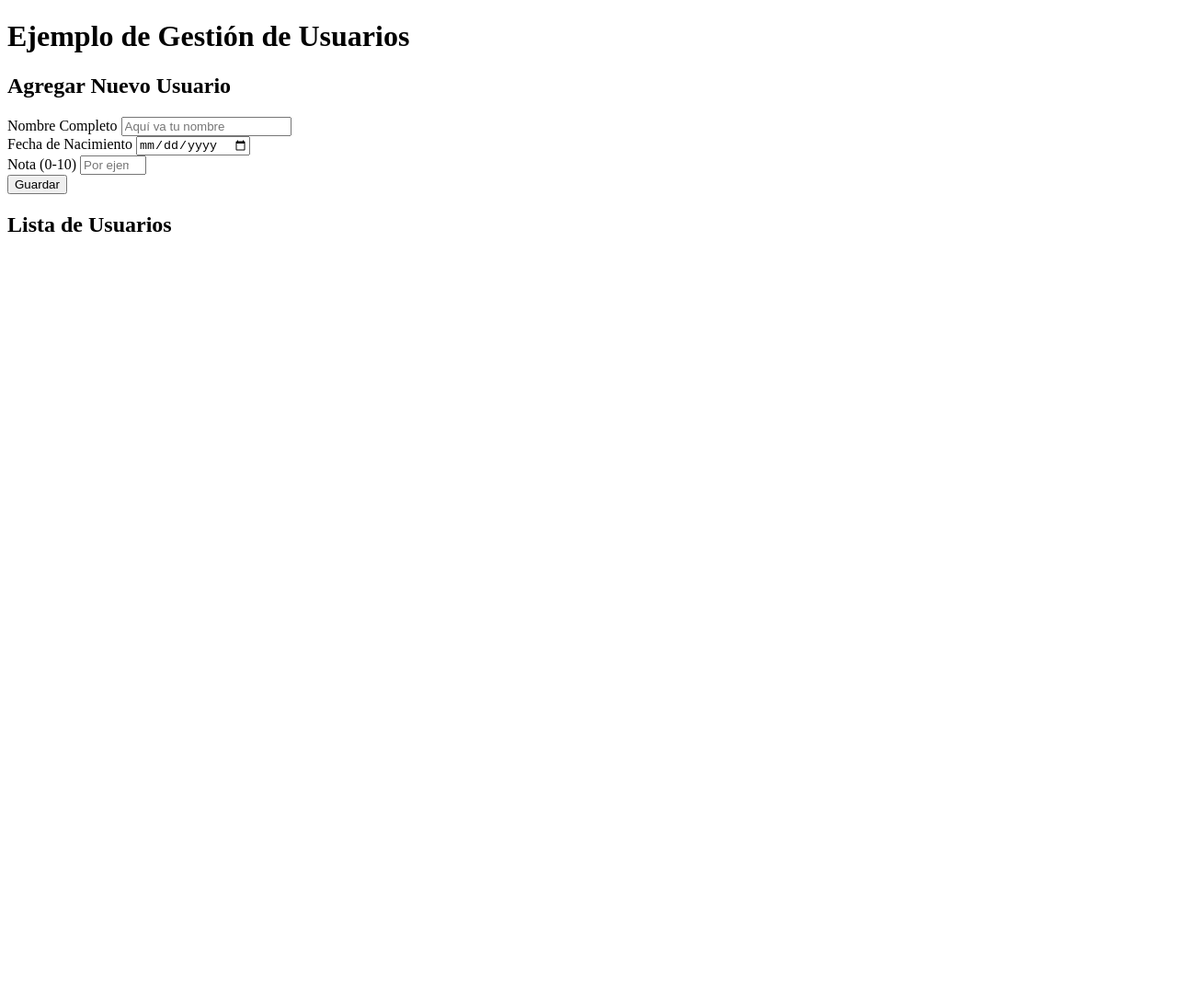
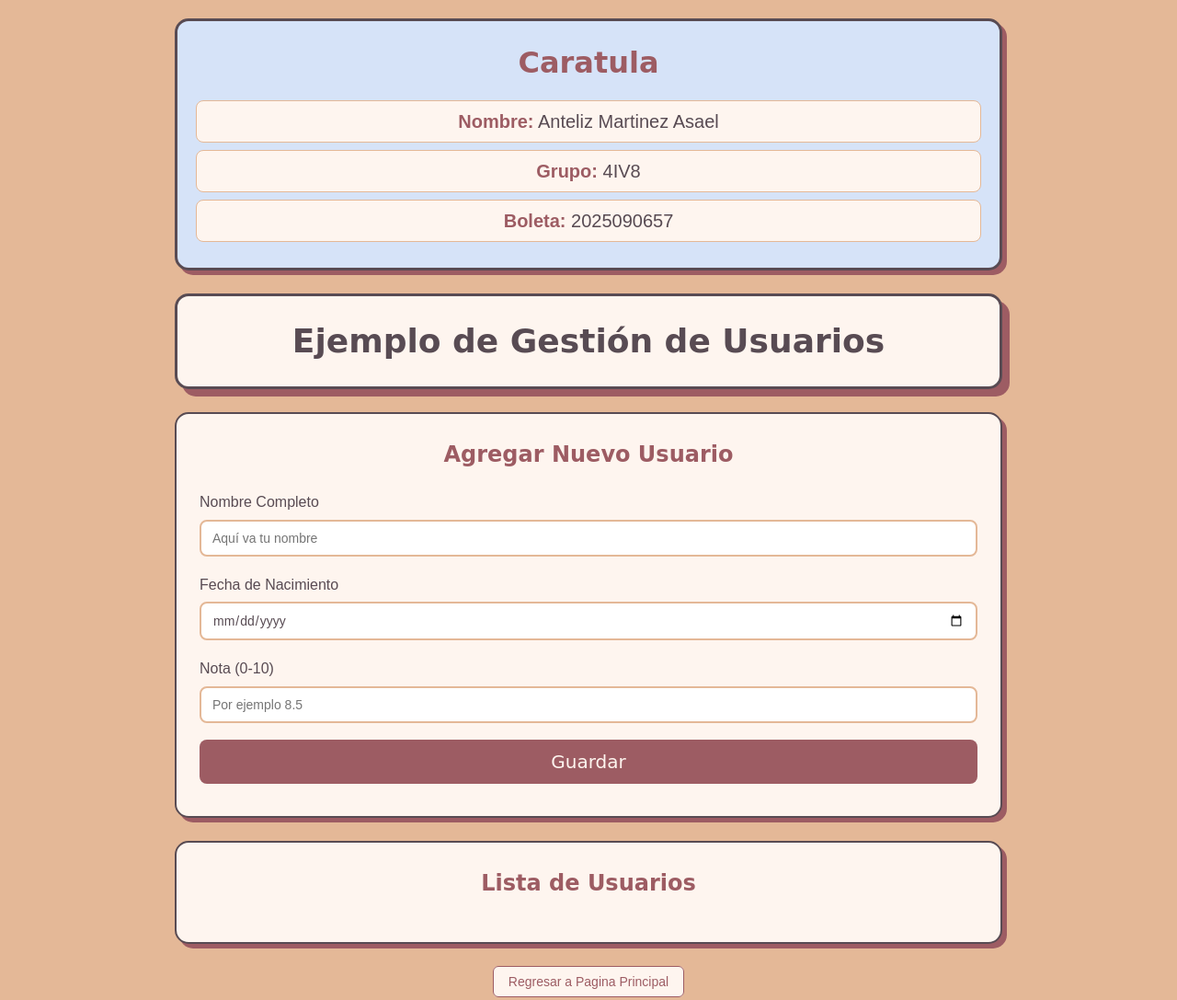
Before and after one commit to AntelizMartinezAsael/4IV8_Anteliz_Martinez_Asael, a website: page 07CRUD/public/index.html in a window 1280 px wide. Shown: the whole page at 92% size. Before the commit the page ends 800 px from the top, so only its background shows below. Drawn offline with Linux system fonts and the light colour scheme; no server answers; a web font is replaced by a local one.

Commit message:
Primer commit

```diff
--- a/07CRUD/public/index.html
+++ b/07CRUD/public/index.html
@@ -4,11 +4,23 @@
     <meta charset="UTF-8">
     <meta name="viewport" content="width=device-width, initial-scale=1.0">
     <title>Ejemplo de CRUD</title>
+    <link rel="stylesheet" href="./style.css">
 </head>
 <body>
+    <div class="container-main">
+        <div class="caratula">
+            <h2 class="titulo-caratula">Caratula</h2>
+            <div class="datos">
+                <p><strong>Nombre:</strong> Anteliz Martinez Asael</p>
+                <p><strong>Grupo:</strong> 4IV8</p>
+                <p><strong>Boleta:</strong> 2025090657</p>
+            </div>
+        </div>
+
         <header>
             <h1>Ejemplo de Gestión de Usuarios</h1>
         </header>
+
         <main>
             <section class="formulario-section">
                 <h2 id="form-titulo">Agregar Nuevo Usuario</h2>
@@ -58,6 +70,13 @@
             </section>
         </main>
 
+        <div class="container-footer">
+            <footer>
+                <a href="../../index.html">Regresar a Pagina Principal</a>
+            </footer>
+        </div>
+    </div>
+
     <script src="./js/app.js"></script>
 </body>
 </html>
--- /dev/null
+++ b/07CRUD/public/style.css
@@ -0,0 +1,291 @@
+@font-face {
+    font-family: 'Amaranth';
+    font-style: normal;
+    font-weight: 400;
+    font-display: swap;
+    src: url(https://fonts.gstatic.com/s/amaranth/v19/KtkuALODe433f0j1zPnC.ttf) format('truetype');
+  }
+  @font-face {
+    font-family: 'Barriecito';
+    font-style: normal;
+    font-weight: 400;
+    font-display: swap;
+    src: url(https://fonts.gstatic.com/s/barriecito/v18/WWXXlj-CbBOSLY2QTuY_KdU.ttf) format('truetype');
+  }
+  @font-face {
+    font-family: 'Bubblegum Sans';
+    font-style: normal;
+    font-weight: 400;
+    font-display: swap;
+    src: url(https://fonts.gstatic.com/s/bubblegumsans/v22/AYCSpXb_Z9EORv1M5QTjEzMEtdaH.ttf) format('truetype');
+  }
+  @font-face {
+    font-family: 'Gamja Flower';
+    font-style: normal;
+    font-weight: 400;
+    font-display: swap;
+    src: url(https://fonts.gstatic.com/s/gamjaflower/v26/6NUR8FiKJg-Pa0rM6uN40Z4kyQ.ttf) format('truetype');
+  }
+  @font-face {
+    font-family: 'Jeju Hallasan';
+    font-style: normal;
+    font-weight: 400;
+    font-display: swap;
+    src: url(https://fonts.gstatic.com/s/jejuhallasan/v22/tDbX2oZ7nYd6gR3tO2uG8B4H.ttf) format('truetype');
+  }
+  @font-face {
+    font-family: 'Lancelot';
+    font-style: normal;
+    font-weight: 400;
+    font-display: swap;
+    src: url(https://fonts.gstatic.com/s/lancelot/v28/J7acnppxBGtQEulG4JY4.ttf) format('truetype');
+  }
+
+  * {
+      margin: 0;
+      padding: 0;
+      box-sizing: border-box;
+  }
+
+  body {
+      background-color: #E4B897;
+      font-family: 'Amaranth', sans-serif;
+      font-size: 14px;
+      color: #584B53;
+      line-height: 1.6;
+      padding: 20px;
+  }
+
+  .container-main {
+      max-width: 900px;
+      margin: 0 auto;
+  }
+
+  .caratula {
+      background-color: #D6E3F8;
+      border: 3px solid #584B53;
+      border-radius: 15px;
+      padding: 20px;
+      text-align: center;
+      margin-bottom: 25px;
+      box-shadow: 5px 5px 0px #9D5C63;
+  }
+
+  .titulo-caratula {
+      font-family: 'Bubblegum Sans', cursive;
+      font-size: 32px;
+      color: #9D5C63;
+      margin-bottom: 15px;
+  }
+
+  .datos p {
+      font-family: 'Jeju Hallasan', sans-serif;
+      font-size: 20px;
+      color: #584B53;
+      margin: 8px 0;
+      padding: 6px;
+      background-color: #FEF5EF;
+      border-radius: 8px;
+      border: 1px solid #E4B897;
+  }
+
+  .datos p strong {
+      color: #9D5C63;
+  }
+
+  header {
+      background-color: #FEF5EF;
+      border: 3px solid #584B53;
+      border-radius: 15px;
+      padding: 20px;
+      text-align: center;
+      margin-bottom: 25px;
+      box-shadow: 8px 8px 0px #9D5C63;
+  }
+
+  header h1 {
+      font-family: 'Barriecito', cursive;
+      font-size: 36px;
+      color: #584B53;
+  }
+
+  main {
+      display: grid;
+      gap: 25px;
+  }
+
+  .formulario-section, .table-section {
+      background-color: #FEF5EF;
+      border: 2px solid #584B53;
+      border-radius: 15px;
+      padding: 25px;
+      box-shadow: 5px 5px 0px #9D5C63;
+  }
+
+  h2 {
+      font-family: 'Bubblegum Sans', cursive;
+      font-size: 24px;
+      color: #9D5C63;
+      text-align: center;
+      margin-bottom: 20px;
+  }
+
+  .campo {
+      margin-bottom: 18px;
+  }
+
+  .campo label {
+      display: block;
+      font-family: 'Amaranth', sans-serif;
+      font-size: 16px;
+      color: #584B53;
+      margin-bottom: 6px;
+  }
+
+  .campo input {
+      width: 100%;
+      padding: 10px 12px;
+      border: 2px solid #E4B897;
+      border-radius: 8px;
+      font-family: 'Amaranth', sans-serif;
+      font-size: 14px;
+      color: #584B53;
+      background-color: #FFFFFF;
+  }
+
+  .error {
+      display: block;
+      font-family: 'Amaranth', sans-serif;
+      font-size: 13px;
+      color: #ff4444;
+      margin-top: 4px;
+  }
+
+  #btn-guardar {
+      width: 100%;
+      background-color: #9D5C63;
+      color: #FEF5EF;
+      font-family: 'Gamja Flower', cursive;
+      font-size: 20px;
+      padding: 12px;
+      border: none;
+      border-radius: 8px;
+      cursor: pointer;
+      transition: all 0.3s ease;
+      margin-bottom: 10px;
+  }
+
+  #btn-guardar:hover {
+      background-color: #584B53;
+      transform: scale(1.02);
+  }
+
+  .btn-secundario {
+      width: 100%;
+      background-color: #D6E3F8;
+      color: #584B53;
+      font-family: 'Gamja Flower', cursive;
+      font-size: 20px;
+      padding: 12px;
+      border: 2px solid #9D5C63;
+      border-radius: 8px;
+      cursor: pointer;
+      transition: all 0.3s ease;
+  }
+
+  .btn-secundario:hover {
+      background-color: #E4B897;
+  }
+
+  #mensaje-carga, #mensaje-vacio {
+      font-family: 'Amaranth', sans-serif;
+      font-size: 16px;
+      color: #584B53;
+      text-align: center;
+      padding: 15px;
+      background-color: #D6E3F8;
+      border-radius: 8px;
+  }
+
+  table {
+      width: 100%;
+      border-collapse: collapse;
+      background-color: #FFFFFF;
+      border-radius: 10px;
+      overflow: hidden;
+  }
+
+  table th {
+      background-color: #9D5C63;
+      color: #FEF5EF;
+      font-family: 'Gamja Flower', cursive;
+      font-size: 18px;
+      padding: 12px;
+      text-align: center;
+  }
+
+  table td {
+      padding: 12px;
+      border-bottom: 1px solid #E4B897;
+      font-family: 'Amaranth', sans-serif;
+      font-size: 14px;
+      color: #584B53;
+      text-align: center;
+  }
+
+  table tr:nth-child(even) {
+      background-color: #FEF5EF;
+  }
+
+  table tr:hover {
+      background-color: #D6E3F8;
+  }
+
+  .btn-editar, .btn-eliminar {
+      padding: 6px 12px;
+      border: none;
+      border-radius: 5px;
+      font-family: 'Amaranth', sans-serif;
+      font-size: 13px;
+      cursor: pointer;
+      margin: 0 2px;
+  }
+
+  .btn-editar {
+      background-color: #4CAF50;
+      color: white;
+  }
+
+  .btn-eliminar {
+      background-color: #f44336;
+      color: white;
+  }
+
+  .container-footer {
+      text-align: center;
+      margin-top: 30px;
+  }
+
+  .container-footer a {
+      font-family: 'Amaranth', sans-serif;
+      font-size: 14px;
+      color: #9D5C63;
+      text-decoration: none;
+      padding: 8px 16px;
+      border: 1px solid #9D5C63;
+      border-radius: 6px;
+      transition: all 0.3s ease;
+      background-color: #FEF5EF;
+  }
+
+  .container-footer a:hover {
+      background-color: #9D5C63;
+      color: #FEF5EF;
+  }
+
+  @media (max-width: 600px) {
+      table {
+          display: block;
+          overflow-x: auto;
+      }
+  }
```
Also changed, not shown: 05Funciones/index.html (+1 -20 lines), 06Rompecabezas/index.html (+1 -1 lines), index.html (+7 -7 lines), 1 other file. Lines whose indentation alone changed are shown as unchanged.
